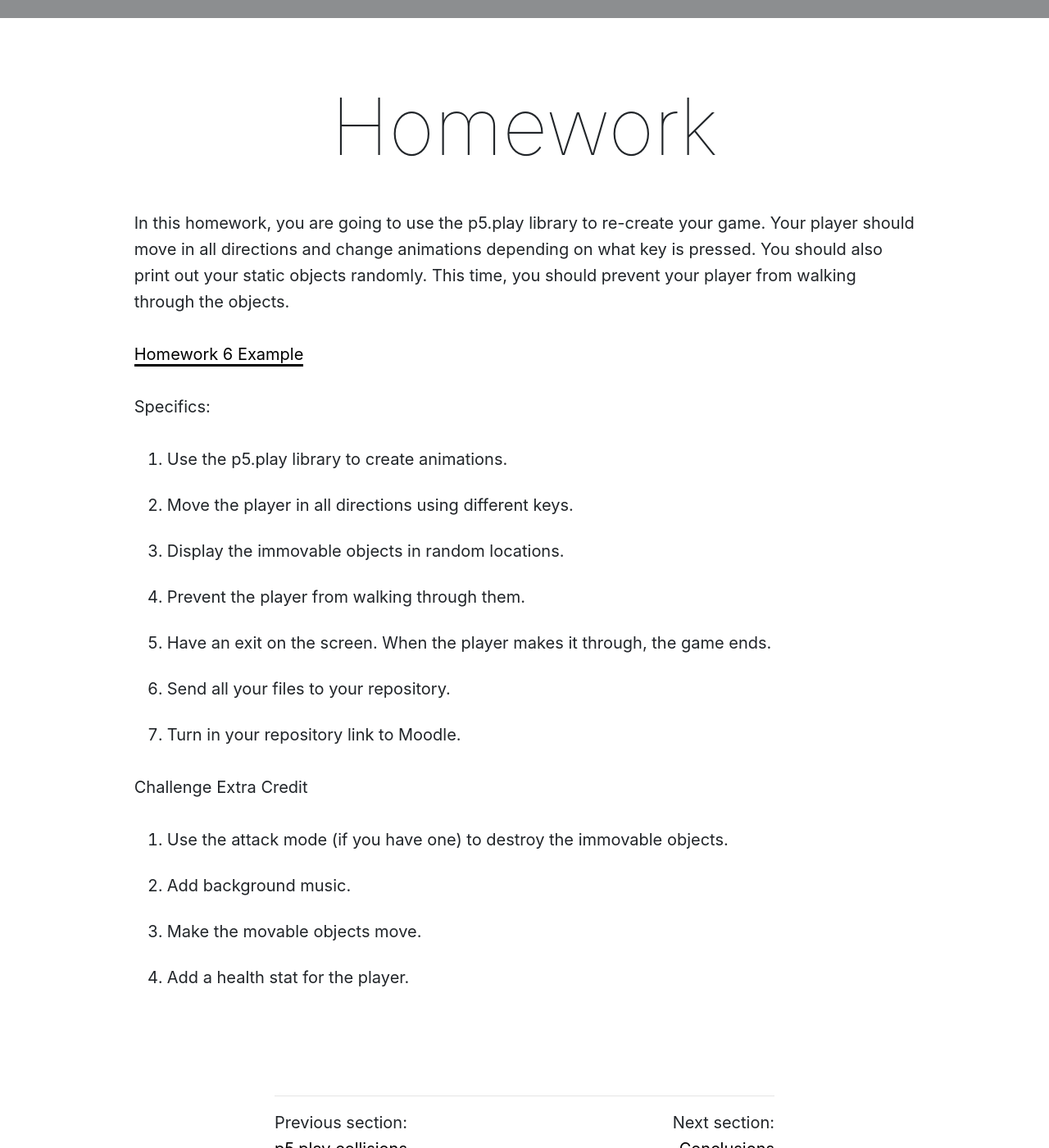
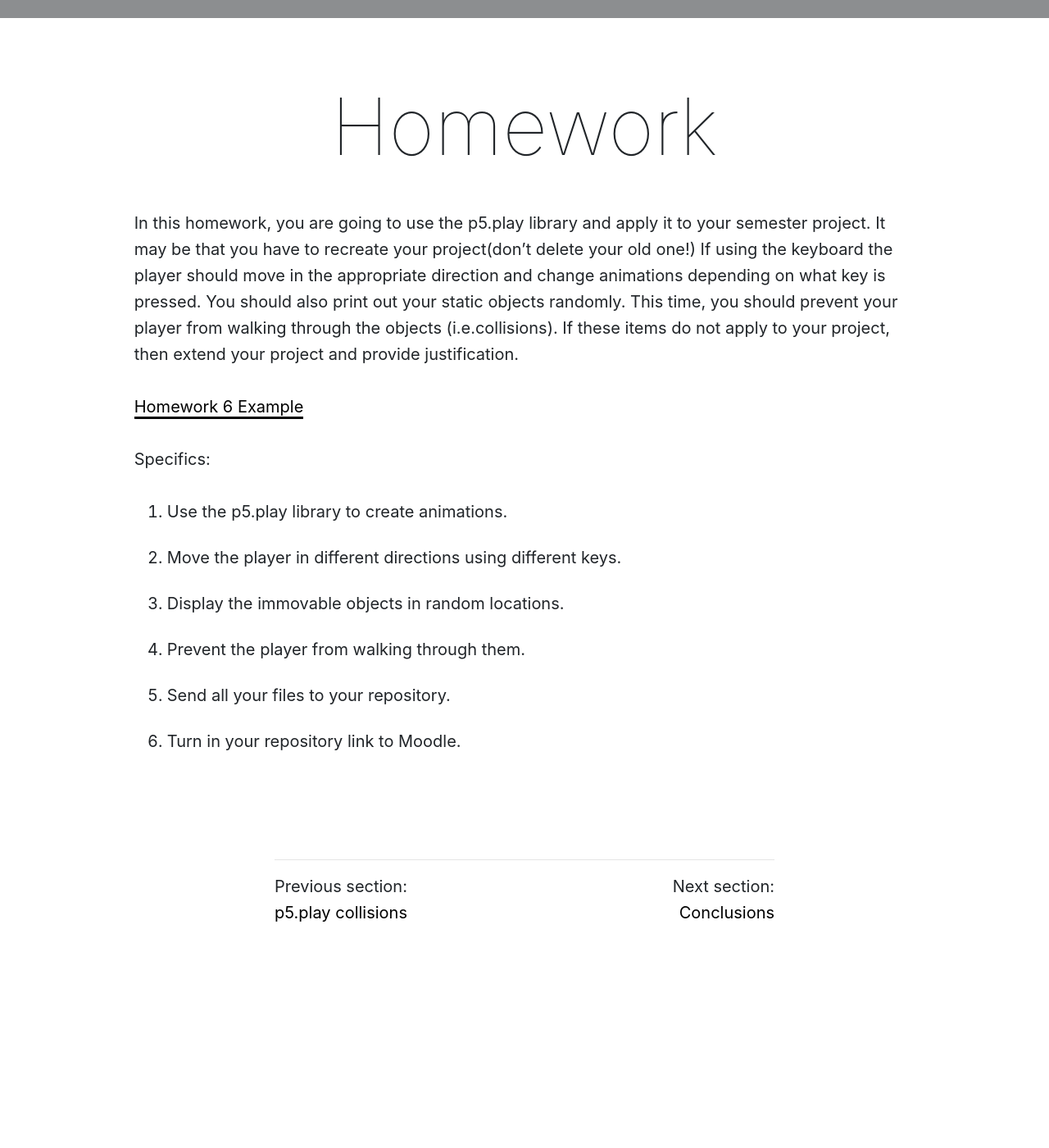
Before and after one commit to Montana-Media-Arts/220-creative-coding2-Spring2022, a Jekyll site: the page built from modules/week-6/_posts/2004-01-01-homework.md, in a window 1280 px wide and 1400 px high, scrolled down 325 px. Shown: the whole window at 82% size. Built offline with Jekyll 4.4.1, drawn with Linux system fonts in a browser that asks for light colours; nearby versions of some CDN libraries; a script that is not in the unit is left out; comment, search, counter and statistics services are not loaded; after the commit the page ends 1470 px from its top, so only the background shows below that.

Commit message:
Update 2004-01-01-homework.md

```diff
--- a/modules/week-6/_posts/2004-01-01-homework.md
+++ b/modules/week-6/_posts/2004-01-01-homework.md
@@ -6,23 +6,15 @@ jotted: true
 
 # Homework
 
-In this homework, you are going to use the p5.play library to re-create your game. Your player should move in all directions and change animations depending on what key is pressed.  You should also print out your static objects randomly.  This time, you should prevent your player from walking through the objects.
+In this homework, you are going to use the p5.play library and apply it to your semester project.  It may be that you have to recreate your project(don't delete your old one!) If using the keyboard the player should move in the appropriate direction and change animations depending on what key is pressed.  You should also print out your static objects randomly.  This time, you should prevent your player from walking through the objects (i.e.collisions).  If these items do not apply to your project, then extend your project and provide justification.
 
 <a href="https://github.com/Montana-Media-Arts/220_CreativeCoding2-Spring2021-Samples/tree/main/Homework%206" target="_new">Homework 6 Example</a>
 
 Specifics:
 
 1. Use the p5.play library to create animations.
-2. Move the player in all directions using different keys.
+2. Move the player in different directions using different keys.
 3. Display the immovable objects in random locations.
 4. Prevent the player from walking through them.
-5. Have an exit on the screen. When the player makes it through, the game ends.
-6. Send all your files to your repository.
-7. Turn in your repository link to Moodle.
-
-Challenge Extra Credit
-
-1. Use the attack mode (if you have one) to destroy the immovable objects.
-2. Add background music.
-3. Make the movable objects move.
-4. Add a health stat for the player.
+5. Send all your files to your repository.
+6. Turn in your repository link to Moodle.
```
